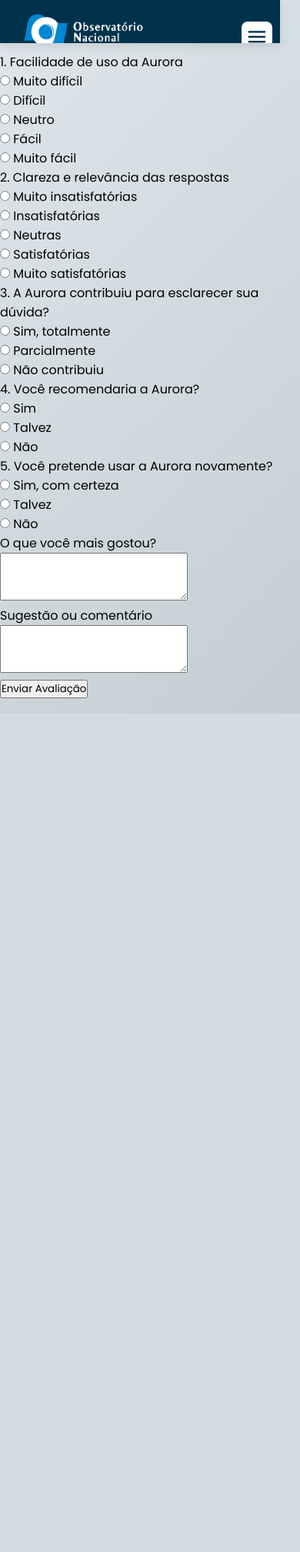
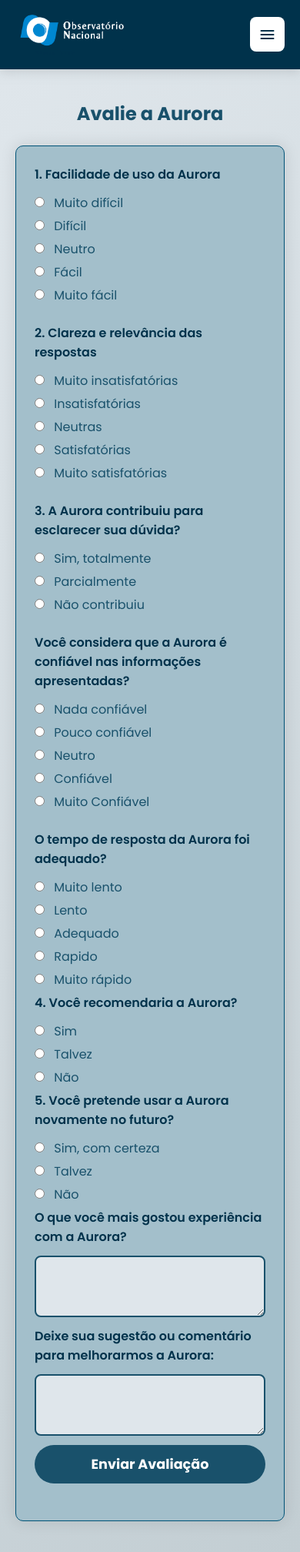
Before and after one commit to DaviTeixeira24/Aurora, a Flask app: template aurora/templates/avaliacao.html in a window 390 px wide. Shown: the whole page at 77% size. Before the commit the page ends 927 px from the top, so only its background shows below. Run offline with Flask 2, Linux system fonts and the light colour scheme; the template is opened without the code that fills it, so the values that code supplies are empty.

Commit message:
adicionando página de avaliação

```diff
--- a/aurora/app.py
+++ b/aurora/app.py
@@ -22,9 +22,9 @@ def sobre():
 def contato():
     return  render_template("contato.html")
 
-@app.route("/equipe.html")
+@app.route("/avaliacao.html")
 def equipe():
-    return render_template("equipe.html")
+    return render_template("avaliacao.html")
 
 @app.route("/index.html")
 def chat():
--- /dev/null
+++ b/aurora/static/css/avaliacao.css
@@ -0,0 +1,113 @@
+/*! Main Content - Avaliação */
+.main-content {
+  position: relative;
+  width: 100%;
+  min-height: 100vh;
+  background: linear-gradient(135deg, #dfe6eb, #c3ced3); /* Padrão de fundo */
+  display: flex;
+  flex-direction: column; /* Alinha o título e o formulário verticalmente */
+  align-items: center;
+  justify-content: center;
+  padding: 20px;
+  flex-grow: 1;
+}
+
+/* Título da página */
+.main-content h1 {
+  color: #19516b;
+  font-size: 2rem; /* Equivalente a text-2xl */
+  font-weight: bold;
+  margin-bottom: 1.5rem; /* Equivalente a mb-6 */
+  text-align: center;
+}
+
+/* Formulário de Avaliação */
+#form-avaliacao {
+  width: 100%;
+  max-width: 800px;
+  background-color: #a3bfcb; /* Cor de container principal */
+  border-radius: 10px;
+  box-shadow: 0 0 20px 1px rgba(0, 0, 0, 0.1);
+  padding: 2.5rem;
+  border: 1.5px solid #005377; /* Borda sutil */
+}
+
+/* Espaçamento entre as seções do formulário */
+#form-avaliacao > div {
+  margin-bottom: 1.5rem;
+}
+
+/* Estilo para os labels das perguntas */
+#form-avaliacao label {
+  display: block;
+  color: #00324b;
+  font-weight: 600; /* font-semibold */
+  font-size: 1.1rem;
+  margin-bottom: 0.75rem;
+}
+
+/* Estilo para as opções de radio button */
+#form-avaliacao input[type="radio"] {
+  margin-right: 8px;
+  accent-color: #19516b; /* Muda a cor da bolinha do radio */
+}
+
+#form-avaliacao div > div {
+  /* Container de cada radio */
+  color: #19516b;
+  margin-bottom: 5px;
+}
+
+/* Estilo para as caixas de texto */
+#form-avaliacao textarea {
+  width: 100%; /* w-full */
+  border: 2px solid #19516b; /* border */
+  border-radius: 8px; /* rounded */
+  padding: 0.5rem 0.75rem; /* p-2 */
+  background-color: #dfe6eb;
+  color: #00324b;
+  outline: none;
+  transition: border-color 0.3s;
+}
+
+#form-avaliacao textarea:focus {
+  border-color: #326f8b;
+}
+
+/* Botão de Envio */
+#form-avaliacao button[type="submit"] {
+  display: block;
+  width: 100%;
+  background-color: #19516b; /* bg-blue-600 (cor do projeto) */
+  color: #fff; /* text-white */
+  padding: 0.75rem 1rem; /* px-4 py-2 */
+  border-radius: 25px; /* rounded */
+  border: none;
+  font-size: 1.1rem;
+  font-weight: bold;
+  cursor: pointer;
+  transition: background-color 0.3s;
+}
+
+#form-avaliacao button[type="submit"]:hover {
+  background-color: #326f8b; /* Um tom mais claro para o hover */
+}
+
+/*! Responsividade */
+@media (max-width: 600px) {
+  .main-content {
+    padding-top: 20px;
+  }
+
+  .main-content h1 {
+    font-size: 1.5rem;
+  }
+
+  #form-avaliacao {
+    padding: 1.5rem;
+  }
+
+  #form-avaliacao label {
+    font-size: 1rem;
+  }
+}
--- a/aurora/static/css/sidebar.css
+++ b/aurora/static/css/sidebar.css
@@ -224,36 +224,37 @@
 /*! Responsividade(Sidebar) */
 @media (max-width: 1024px) {
   .sidebar {
-    height: 56px;
-    overflow-y: hidden;
-    width: calc(100% - 26px);
-    max-height: calc(100vh - 26px);
-    scrollbar-width: none;
+    height: auto;
+    width: 100%;
+    position: relative;
+    border-radius: 0;
     box-shadow: 0 4px 12px rgba(0, 0, 0, 0.1);
+    margin: 0;
+    top: 0;
+    left: 0;
   }
 
-  .sidebar-nav .secondary-nav {
-    position: relative;
-    bottom: auto;
-    padding-bottom: 10px;
-  }
-
-  .sidebar.menu-active {
-    overflow-y: auto;
+  .sidebar.collapsed {
+    width: 100%;
   }
 
   .sidebar-header {
-    position: sticky;
-    top: 0;
-    z-index: 20;
-    background: #00324b;
-    padding: 8px 10px;
-    border-radius: 16px;
+    padding: 10px 20px;
+    border-radius: 0;
   }
 
-  .sidebar-header .header-logo img {
-    width: 40px;
-    height: 40px;
+  .sidebar-header .header-logo-aberta img {
+    display: block;
+    width: 150px;
+    height: auto;
+  }
+
+  .sidebar-header .header-logo-collapsed img {
+    display: none;
+  }
+
+  .sidebar.collapsed .sidebar-header .sidebar-toggler {
+    transform: none;
   }
 
   .sidebar-header .sidebar-toggler {
@@ -262,32 +263,28 @@
 
   .sidebar-header .menu-toggler {
     display: flex;
-    height: 40px;
-    width: 40px;
-  }
-
-  .sidebar-header .menu-toggler span {
-    font-size: 1.9rem;
   }
 
   .sidebar-nav .nav-list {
-    padding: 0 10px;
+    display: none;
+    padding: 10px 20px;
+    transform: none;
   }
 
-  .sidebar-nav .nav-link {
-    gap: 10px;
-    padding: 10px;
-    font-size: 1rem;
+  .sidebar.menu-active .sidebar-nav .nav-list {
+    display: block;
   }
 
-  .sidebar-nav .nav-link .nav-icon {
-    font-size: 1.3rem;
+  .sidebar.collapsed .sidebar-nav .primary-nav {
+    transform: none;
   }
-  .sidebar-nav .secondary-nav img {
+
+  .sidebar-nav .secondary-nav {
     display: none;
   }
 
   .main-content {
     margin-left: 0;
+    padding-top: 70px;
   }
 }
--- a/aurora/static/css/sobre.css
+++ b/aurora/static/css/sobre.css
@@ -166,7 +166,7 @@
   }
 
   .main-content-sobre {
-    padding-top: 20px 0 0 0;
+    padding-top: 0;
   }
 
   .container {
--- a/aurora/templates/avaliacao.html
+++ b/aurora/templates/avaliacao.html
@@ -1,5 +1,15 @@
-{% extends "base.html" %} {%block title %}Feedback{% endblock %} {% block
-content %}
+{% extends "base.html" %}
+
+<!-- Titulo da página -->
+{%block title %}Avaliação{% endblock %}
+
+<!-- Importando CSS específico para a página -->
+{% block extra_css %}
+<link rel="stylesheet" href="/static/css/avaliacao.css" />
+{% endblock %}
+
+<!-- Conteudo da página-->
+{% block content %}
 <div class="main-content">
   <h1 class="text-2xl font-bold mb-4">Avalie a Aurora</h1>
 
@@ -62,6 +72,53 @@ content %}
     </div>
 
     <div>
+      <label class="block font-semibold"
+        >Você considera que a Aurora é confiável nas informações apresentadas?
+      </label>
+      <div>
+        <input type="radio" name="confiança" value="Nada confiável" /> Nada
+        confiável
+      </div>
+      <div>
+        <input type="radio" name="confiança" value="Pouco confiável" />
+        Pouco confiável
+      </div>
+      <div><input type="radio" name="confiança" value="Neutro" /> Neutro</div>
+      <div>
+        <input type="radio" name="confiança" value="Confiável" /> Confiável
+      </div>
+      <div>
+        <input type="radio" name="confiança" value="Muito Confiável" /> Muito
+        Confiável
+      </div>
+    </div>
+
+    <div>
+      <label class="block font-semibold"
+        >O tempo de resposta da Aurora foi adequado?
+      </label>
+      <div>
+        <input type="radio" name="tempoDeResposta" value="Muito lento" /> Muito
+        lento
+      </div>
+      <div>
+        <input type="radio" name="tempoDeResposta" value="Lento" />
+        Lento
+      </div>
+      <div>
+        <input type="radio" name="tempoDeResposta" value="Adequado" /> Adequado
+      </div>
+      <div>
+        <input type="radio" name="tempoDeResposta" value="Rápido" /> Rapido
+      </div>
+
+      <div>
+        <input type="radio" name="tempoDeResposta" value="Muito Rápido" />
+        Muito rápido
+      </div>
+
+
+    <div>
       <label class="block font-semibold">4. Você recomendaria a Aurora?</label>
       <div><input type="radio" name="recomendacao" value="Sim" /> Sim</div>
       <div>
@@ -72,7 +129,7 @@ content %}
 
     <div>
       <label class="block font-semibold"
-        >5. Você pretende usar a Aurora novamente?</label
+        >5. Você pretende usar a Aurora novamente no futuro?</label
       >
       <div>
         <input type="radio" name="uso_futuro" value="Sim, com certeza" /> Sim,
@@ -83,7 +140,7 @@ content %}
     </div>
 
     <div>
-      <label class="block font-semibold">O que você mais gostou?</label>
+      <label class="block font-semibold">O que você mais gostou experiência com a Aurora?</label>
       <textarea
         name="gostou"
         rows="3"
@@ -92,7 +149,8 @@ content %}
     </div>
 
     <div>
-      <label class="block font-semibold">Sugestão ou comentário</label>
+      <label class="block font-semibold">Deixe sua sugestão ou comentário para melhorarmos a Aurora:
+</label>
       <textarea
         name="sugestao"
         rows="3"
@@ -105,7 +163,7 @@ content %}
     </button>
   </form>
 </div>
-
+</div>
 <script>
   document
     .getElementById("form-avaliacao")
--- a/aurora/templates/sidebar.html
+++ b/aurora/templates/sidebar.html
@@ -46,15 +46,16 @@
         </a>
         <span class="nav-tooltip">Precisa de ajuda? Fale conosco!</span>
       </li>
+
+      <li class="nav-item">
+        <a href="avaliacao.html" class="nav-link">
+          <span class="material-symbols-rounded">Feedback</span>
+          <span class="nav-label">Feedback</span>
+        </a>
+        <span class="nav-tooltip">Nos avalie! Deixe seu feeedback!</span>
+      </li>
     </ul>
 
-     <li class="nav-item">
-        <a href="avaliacao.html" class="nav-link">
-          <span class="material-symbols-rounded">call</span>
-          <span class="nav-label">Feedback</span>
-        </a>
-        <span class="nav-tooltip">Nos Avalie! Deixe seu Feeedback!</span>
-      </li>
     </ul>
 
     <!--Segunda Metade(bottom)-->
```
